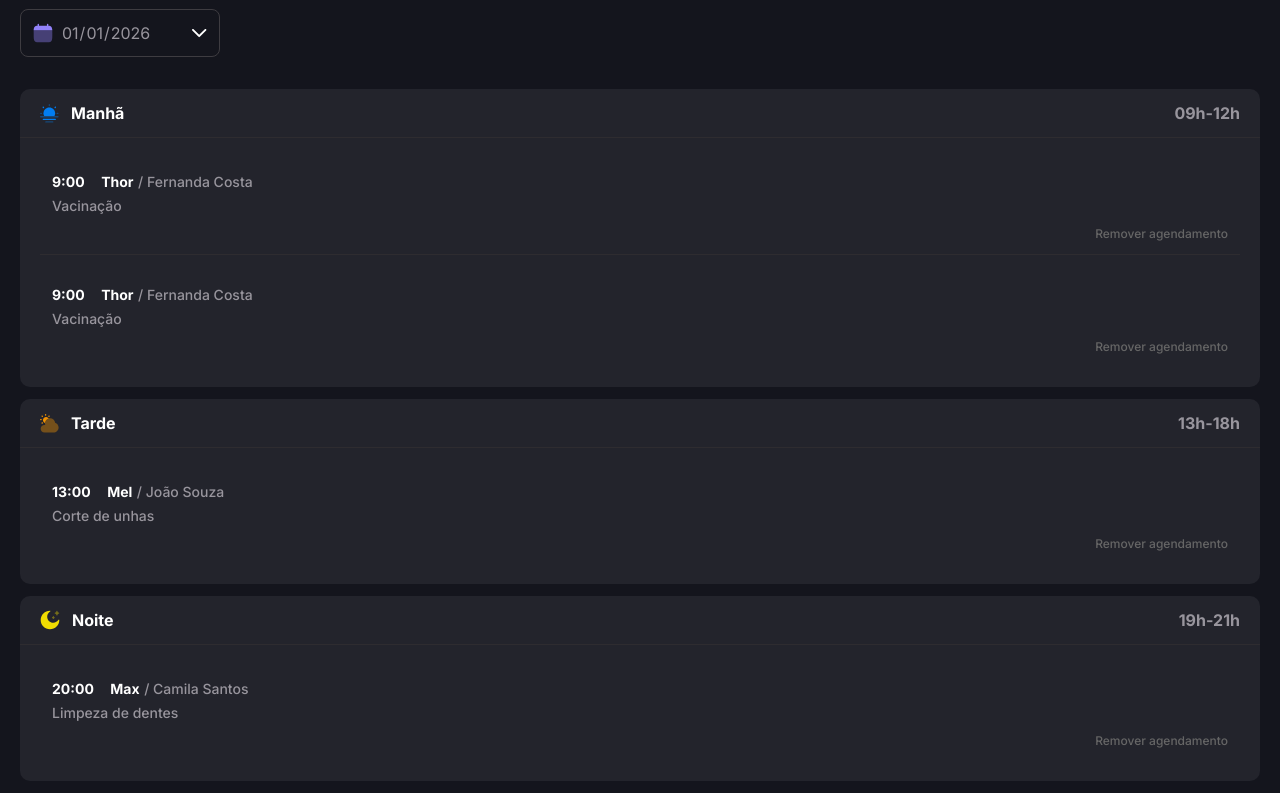
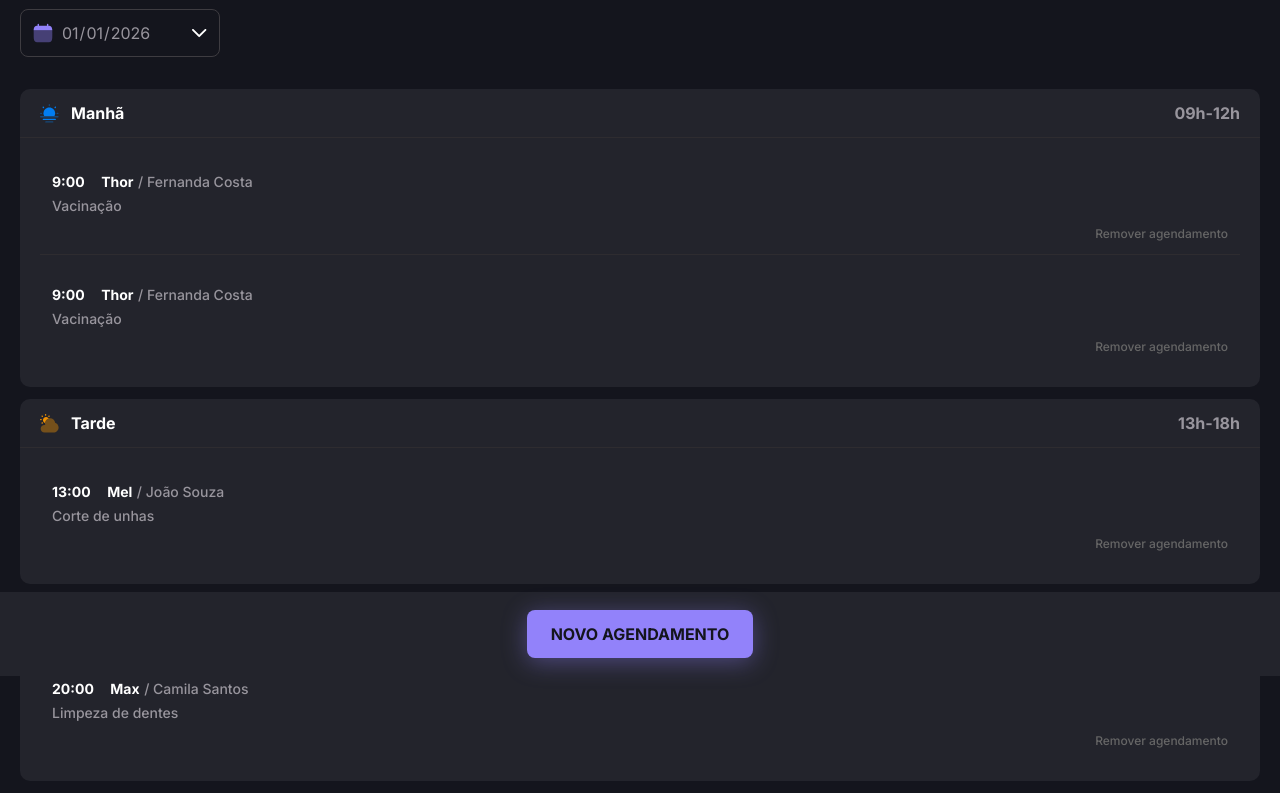
Before and after one commit to novaesdg/petlife, a website built with Vite: page index.html in a window 1280 px wide. Shown: the part 124-917 px from the top of the page. Built offline with nearby package versions, Linux system fonts and the light colour scheme.

Commit message:
feat: adiciona botao de novo agendamento

```diff
--- a/index.html
+++ b/index.html
@@ -125,6 +125,11 @@
           </div>
         </div>
       </section>
+      <div class="new-appointment-container">
+        <button class="btn-new-appointment">
+          NOVO AGENDAMENTO
+        </button>
+      </div>
     </main>
 
     <script type="module" src="/src/main.js"></script>
--- a/src/styles/main.css
+++ b/src/styles/main.css
@@ -114,3 +114,26 @@ main {
   font: 500 var(--fs-xs)/1rem var(--ff-base);
   color: var(--content-tertiary);
 }
+
+/* NEW APPOINTMENT CSS */
+
+.new-appointment-container {
+  background-color: var(--background-tertiary);
+  position: fixed;
+  bottom: 0;
+  left: 0;
+  width: 100%;
+  padding: 1.125rem 1.25rem;
+  display: flex;
+  align-items: center;
+  justify-content: center;
+}
+
+.btn-new-appointment {
+  background-color: var(--content-brand);
+  padding: .75rem 1.5rem;
+  border-radius: .5rem;
+  font: 700 var(--fs-md)/1.5rem var(--ff-base);
+  box-shadow: 0px 4px 24px rgba(146, 130, 250, 0.4);
+  color: var(--background-primary);
+}
```
